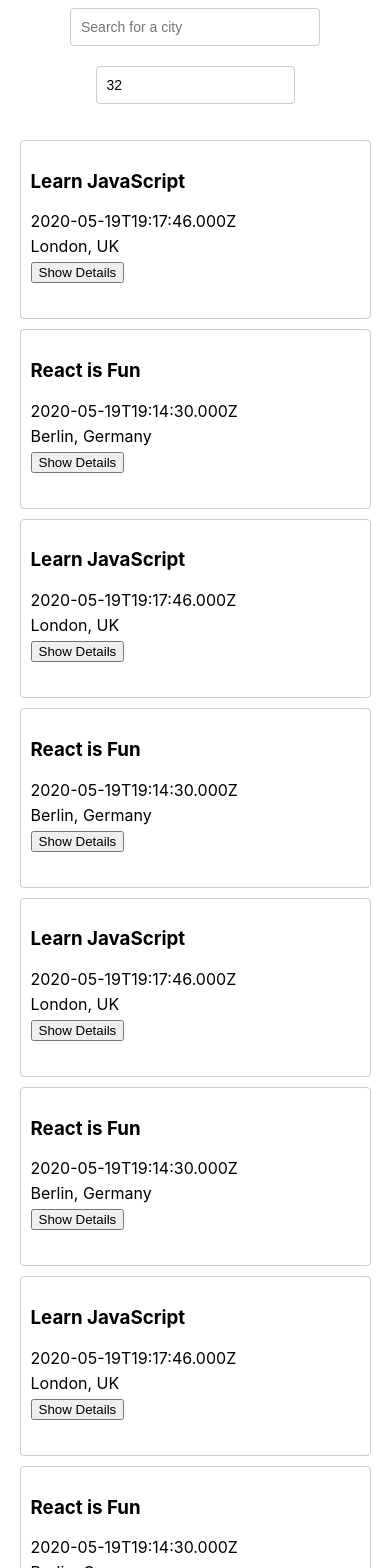
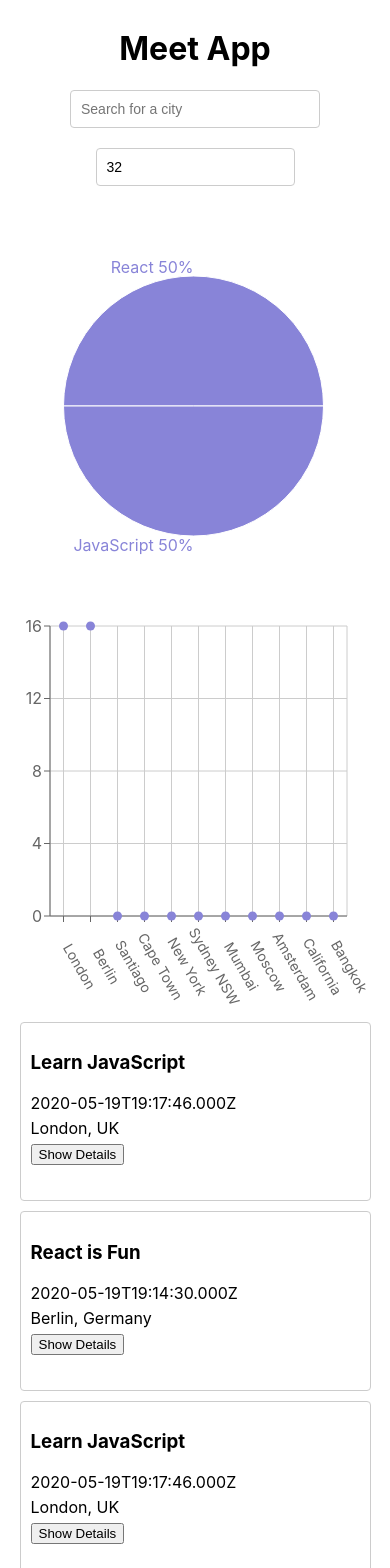
Before and after one commit to justin-yin-ly/meet-app, a React (Create React App) app: page / in a window 390 px wide. Shown: the top 1568 px of the page. Built offline with nearby package versions, Linux system fonts and the light colour scheme; what atatus-spa would draw is missing.

Commit message:
Created CityEventsChart and EventGenresChart components for data visualization. Added event data visualization to main app view in App.js. Applied grid display to event charts in App.css. Added Recharts as a project dependency. Added header with project name to main app view.

```diff
--- a/package.json
+++ b/package.json
@@ -11,6 +11,7 @@
     "react": "^18.2.0",
     "react-dom": "^18.2.0",
     "react-scripts": "^5.0.1",
+    "recharts": "^2.12.3",
     "web-vitals": "^2.1.4",
     "workbox-background-sync": "^6.6.0",
     "workbox-broadcast-update": "^6.6.0",
--- a/src/App.css
+++ b/src/App.css
@@ -94,3 +94,15 @@
   width: 250px;
   z-index: 1000;
 }
+
+.charts-container {
+  display: grid;
+  grid-template-columns: 1fr 1fr;
+}
+
+@media (max-width: 768px) {
+  .charts-container {
+    display: grid;
+    grid-template-columns: 1fr;
+  }
+}
--- a/src/App.js
+++ b/src/App.js
@@ -1,6 +1,8 @@
 import CitySearch from './components/CitySearch';
 import EventList from './components/EventList';
 import NumberOfEvents from './components/NumberOfEvents';
+import CityEventsChart from './components/CityEventsChart';
+import EventGenresChart from './components/EventGenresChart';
 import { useState, useEffect } from 'react';
 import { extractLocations, getEvents } from './api';
 import { InfoAlert, ErrorAlert, WarningAlert } from './components/Alert';
@@ -42,6 +44,7 @@
 
   return (
     <div className="App">
+      <h1>Meet App</h1>
       <div className="alerts-container">
         {infoAlert.length ? <InfoAlert text={infoAlert}/> : null}
         {errorAlert.length ? <ErrorAlert text={errorAlert}/> : null}
@@ -53,6 +56,11 @@
         setInfoAlert={setInfoAlert}
         />
       <NumberOfEvents setCurrentNOE={setCurrentNOE} setErrorAlert={setErrorAlert}/>
+
+      <div className="charts-container">
+        <EventGenresChart events={events}/>
+        <CityEventsChart allLocations={allLocations} events={events}/>
+      </div>
       <EventList events={events}/>
     </div>
   );
--- /dev/null
+++ b/src/components/CityEventsChart.js
@@ -0,0 +1,51 @@
+// src/components/CityEventsChart.js
+
+import { useState, useEffect } from 'react';
+import {
+  ScatterChart,
+  Scatter,
+  XAxis, YAxis,
+  CartesianGrid,
+  Tooltip,
+  ResponsiveContainer
+} from 'recharts';
+
+const CityEventsChart = ({ allLocations, events }) => {
+  const [data, setData] = useState([]);
+  useEffect(() => {
+    setData(getData());
+  }, [`${events}`]);
+
+  const getData = () => {
+    const data = allLocations.map((location) => {
+      const count = events.filter((event) => event.location === location).length
+      const city = location.split(/, | - /)[0]
+      return { city, count };
+    })
+    return data;
+  };
+
+  return (
+    <ResponsiveContainer width="99%" height={400}>
+      <ScatterChart
+        margin={{
+          top: 20,
+          right: 20,
+          bottom: 60,
+          left: -30,
+        }}
+      >
+        <CartesianGrid />
+        <XAxis
+          type="category" dataKey="city" name="City"
+          angle={60} interval={0} tick={{ dx: 20, dy: 40, fontSize: 14 }}
+        />
+        <YAxis type="number" dataKey="count" name="Number Of Events" allowDecimals={false} />
+        <Tooltip cursor={{ strokeDasharray: '3 3' }} />
+        <Scatter name="A school" data={data} fill="#8884d8" />
+      </ScatterChart>
+    </ResponsiveContainer>
+  );
+}
+
+export default CityEventsChart;
--- /dev/null
+++ b/src/components/EventGenresChart.js
@@ -0,0 +1,57 @@
+import { useState, useEffect } from 'react';
+import { ResponsiveContainer, PieChart, Pie, Legend } from 'recharts';
+
+const EventGenresChart = ({ events }) => {
+  const [data, setData] = useState([]);
+  const genres = ['React','JavaScript','Node','jQuery','Angular'];
+
+  useEffect(() => {
+    setData(getData());
+  }, [`${events}`]);
+
+  const getData = () => {
+    const data = genres.map((genre) => {
+        const filteredEvents = events.filter(event => event.summary.includes(genre));
+        return {
+          name: genre,
+          value: filteredEvents.length
+        }
+    });
+    return data;
+  };
+
+  const renderCustomizedLabel = ({ cx, cy, midAngle, outerRadius, percent, index }) => {
+    const RADIAN = Math.PI / 180;
+    const radius = outerRadius;
+    const x = cx + radius * Math.cos(-midAngle * RADIAN) * 1.07;
+    const y = cy + radius * Math.sin(-midAngle * RADIAN) * 1.07;
+    return percent ? (
+      <text
+        x={x}
+        y={y}
+        fill="#8884d8"
+        textAnchor={x > cx ? 'start' : 'end'}
+        dominantBaseline="central"
+      >
+        {`${genres[index]} ${(percent * 100).toFixed(0)}%`}
+      </text>
+    ) : null;
+  };
+
+  return (
+    <ResponsiveContainer width="99%" height={400}>
+      <PieChart>
+        <Pie
+          data={data}
+          dataKey="value"
+          fill="#8884d8"
+          labelLine={false}
+          label={renderCustomizedLabel}
+          outerRadius={130}
+        />
+      </PieChart>
+  </ResponsiveContainer>
+  )
+};
+
+export default EventGenresChart;
```
Also changed, not shown: src/setupTests.js (+17 -0 lines), 1 other file (tests, documents, lock files or other folders).
